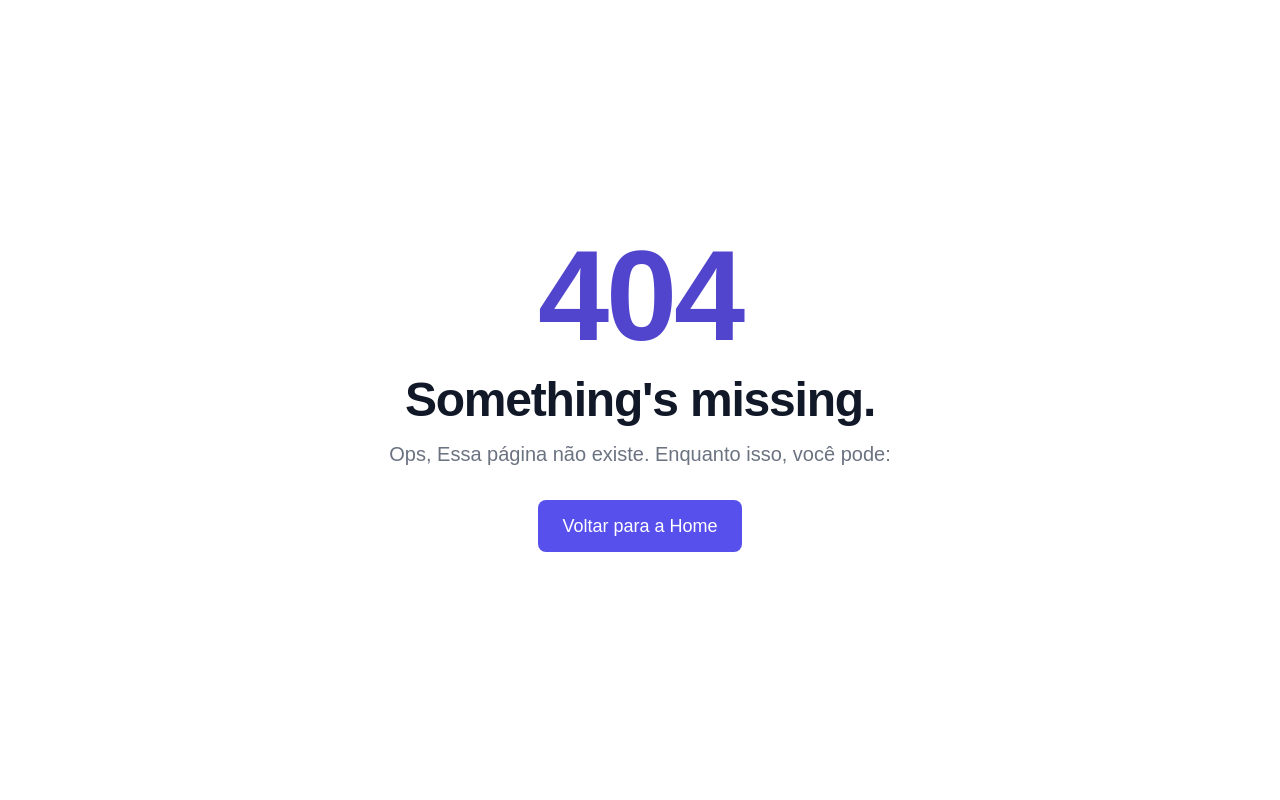
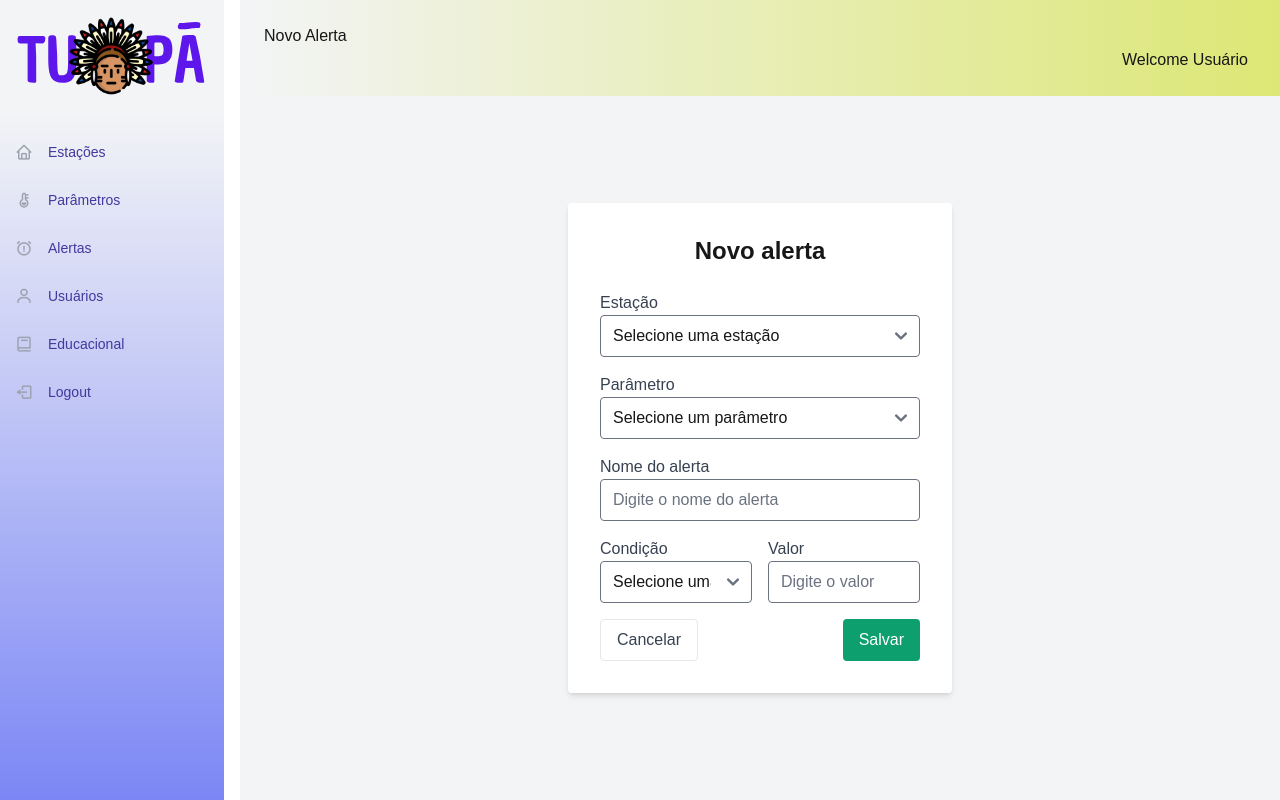
Before and after one commit to Grupo-Syntax-Squad/Tupan-Front, a Next.js app in the folder tupan/: page /cadastro-alerta in a window 1280 px wide. Before the commit this address had no page. Built offline with nearby package versions, Linux system fonts and the light colour scheme.

Commit message:
func: add cadastro de alertas

```diff
--- a/tupan/src/app/alertas/page.tsx
+++ b/tupan/src/app/alertas/page.tsx
@@ -63,8 +63,15 @@ const Alertas: React.FC = () => {
               </tbody>
             </table>
           </div>
+
+          <a
+            href="/cadastro-alerta"
+            className="w-64 bg-green-500 text-white px-4 py-2 rounded-md hover:bg-green-700 mt-4 inline-block text-center">
+            Cadastrar novo Alerta
+          </a>
           </div>
         </div>
+
     </div>
   );
 };
--- /dev/null
+++ b/tupan/src/app/cadastro-alerta/page.tsx
@@ -0,0 +1,81 @@
+"use client";
+
+import React from "react";
+import { MenuLateral } from "@/components/menu-lateral";
+import { NavTop } from "@/components/nav-top";
+
+const CadastroAlerta: React.FC = () => {
+  const menuData = [
+    { nome: "Estações", path: "/estacoes", icone: "bx bx-home" },
+    { nome: "Parâmetros", path: "/parametros", icone: "bx bxs-thermometer" },
+    { nome: "Alertas", path: "/alertas", icone: "bx bx-alarm-exclamation" },
+    { nome: "Usuários", path: "/usuarios", icone: "bx bx-user" },
+    { nome: "Educacional", path: "/educacional", icone: "bx bx-book" },
+    { nome: "Logout", path: "/", icone: "bx bx-log-out" },
+  ];
+
+  return (
+    <div className="flex">
+      <div className="w-fit pr-4 min-h-screen">
+        <MenuLateral menuData={menuData} />
+      </div>
+
+      <div className="flex flex-col min-h-screen w-full bg-gray-100">
+        <NavTop nome="Usuário" path="Novo Alerta" />
+
+        <div className="flex items-center justify-center flex-grow">
+          <div className="bg-white p-8 rounded shadow-md w-96">
+            <h1 className="text-2xl font-bold mb-6 text-center">Novo alerta</h1>
+            <form>
+              <div className="mb-4">
+                <label className="block text-gray-700">Estação</label>
+                <select className="w-full px-3 py-2 border rounded">
+                  <option value="">Selecione uma estação</option>
+                </select>
+              </div>
+
+              <div className="mb-4">
+                <label className="block text-gray-700">Parâmetro</label>
+                <select className="w-full px-3 py-2 border rounded">
+                  <option value="">Selecione um parâmetro</option>
+                </select>
+              </div>
+
+              <div className="mb-4">
+                <label className="block text-gray-700">Nome do alerta</label>
+                <input type="text" className="w-full px-3 py-2 border rounded" placeholder="Digite o nome do alerta" />
+              </div>
+
+              <div className="flex mb-4">
+                <div className="w-1/2 pr-2">
+                  <label className="block text-gray-700">Condição</label>
+                  <select className="w-full px-3 py-2 border rounded">
+                    <option value="">Selecione uma opção</option>
+                    <option value="maior">Maior que</option>
+                    <option value="menor">Menor que</option>
+                  </select>
+                </div>
+
+                <div className="w-1/2 pl-2">
+                  <label className="block text-gray-700">Valor</label>
+                  <input type="text" className="w-full px-3 py-2 border rounded" placeholder="Digite o valor" />
+                </div>
+              </div>
+
+              <div className="flex justify-between">
+                <button type="button" className="px-4 py-2 border rounded text-gray-700">
+                  Cancelar
+                </button>
+                <button type="submit" className="px-4 py-2 bg-green-500 text-white rounded">
+                  Salvar
+                </button>
+              </div>
+            </form>
+          </div>
+        </div>
+      </div>
+    </div>
+  );
+};
+
+export default CadastroAlerta;
```
